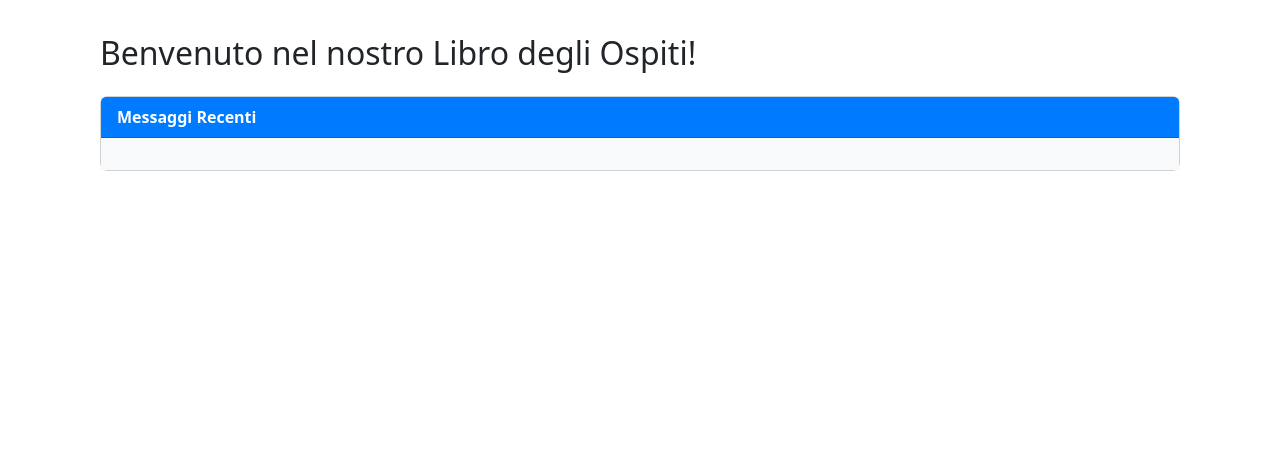
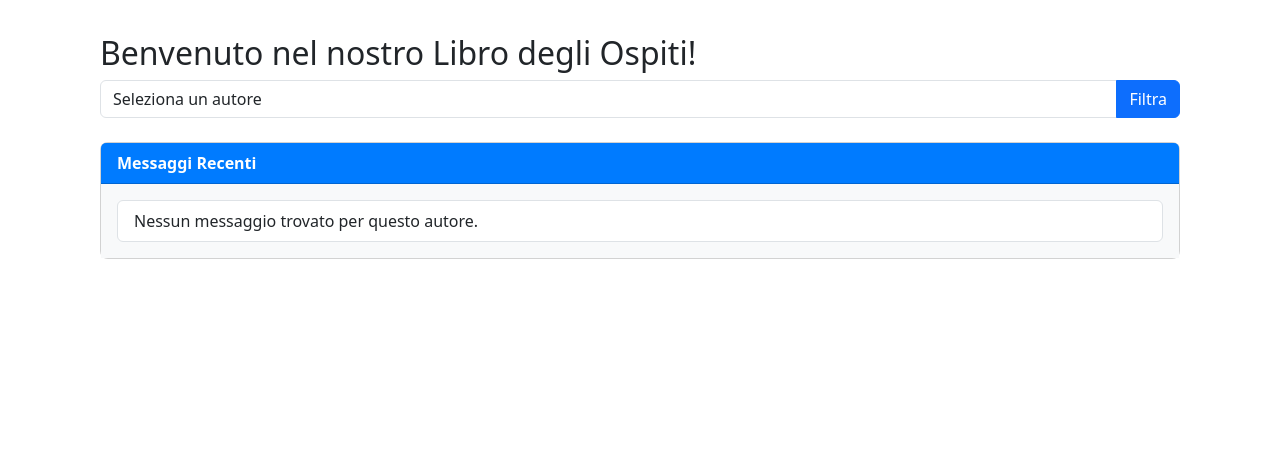
Before and after one commit to Simonehoxhaj/recuperodjango, a Django app: page /messaggi in a window 1280 px wide. Shown: the part 56-514 px from the top of the page. Run offline with Django 5.2, Linux system fonts and the light colour scheme; data that the repository does not hold is empty.

Commit message:
creazione filtro

```diff
--- a/libroOspiti/templates/libroOspiti/messaggi.html
+++ b/libroOspiti/templates/libroOspiti/messaggi.html
@@ -4,7 +4,20 @@
 <div class="row">
     <div class="col-12">
         <h2>Benvenuto nel nostro Libro degli Ospiti!</h2>
-            <!-- Elenco dei messaggi -->
+
+        <!-- Filtro per Username (Select Dropdown) -->
+        <form method="GET" class="mb-4">
+            <div class="input-group">
+                <select class="form-control" name="username">
+                    <option value="">Seleziona un autore</option>
+                    {% for autore in autori %}
+                        <option value="{{ autore.username }}" {% if request.GET.username == autore.username %}selected{% endif %}>{{ autore.username }}</option>
+                    {% endfor %}
+                </select>
+                <button class="btn btn-primary" type="submit">Filtra</button>
+            </div>
+        </form>
+
         <div class="card mt-4">
             <div class="card-header">
                 Messaggi Recenti
@@ -13,10 +26,11 @@
                 <ul class="list-group">
                     {% for messaggio in messaggi %}
                     <li class="list-group-item">
-                            <strong>{{messaggio.autore.username}}</strong> - <span class="text-muted">{{messaggio.data}}</span>
-                            <p>{{messaggio.testo}}</p>
+                        <strong>{{ messaggio.autore.username }}</strong> - <span class="text-muted">{{ messaggio.data }}</span>
+                        <p>{{ messaggio.testo }}</p>
                     </li>
-
+                    {% empty %}
+                    <li class="list-group-item">Nessun messaggio trovato per questo autore.</li>
                     {% endfor %}
                 </ul>
             </div>
```
Lines whose indentation alone changed are shown as unchanged.
